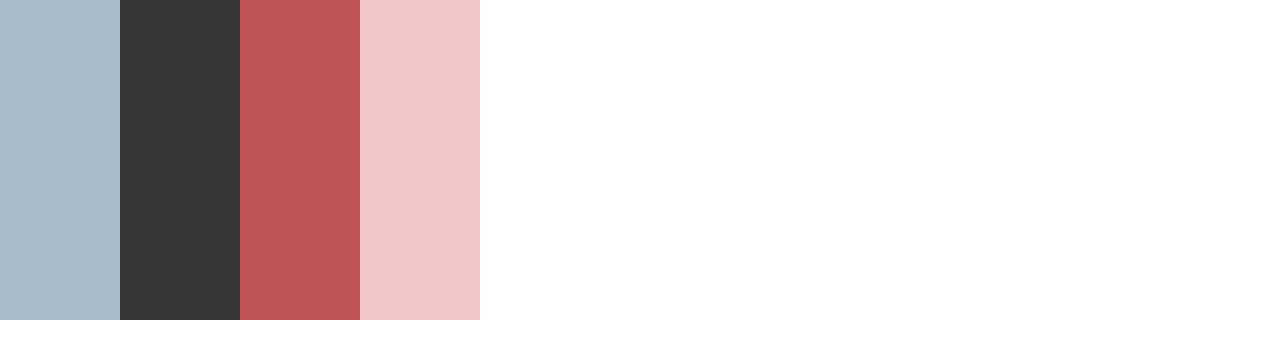
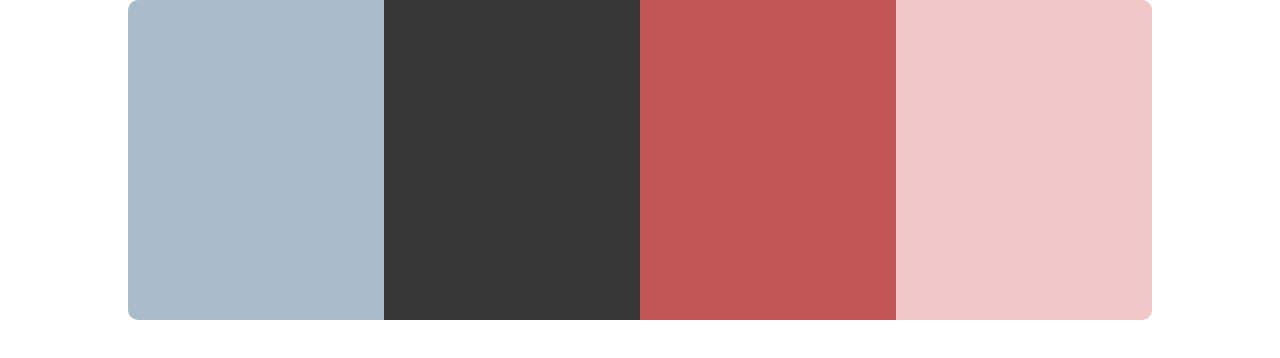
Before and after one commit to OpenYong/My-Color-Picker, a React (Create React App) app: page /palette/new in a window 1280 px wide. Shown: the top 358 px of the page. Built offline with nearby package versions, Linux system fonts and the light colour scheme.

Commit message:
Add NewPaletteForm styles

```diff
--- /dev/null
+++ b/src/components/Palette/DraggableColorContainer.js
@@ -0,0 +1,19 @@
+import React from "react";
+import styles from "./DraggableColorContainer.module.css";
+
+const DraggableColorContainer = (props) => {
+  const { onClick, color } = props;
+  return (
+    <div
+      className={styles["color-container"]}
+      onClick={() => onClick(color)}
+      style={{ backgroundColor: color }}
+    >
+      <div className={styles["color-container__right"]}>
+        <div className={styles["add-btn"]}> +</div>
+      </div>
+    </div>
+  );
+};
+
+export default DraggableColorContainer;
--- /dev/null
+++ b/src/components/Palette/DraggableColorContainer.module.css
@@ -0,0 +1,34 @@
+.color-container {
+  width: 100%;
+  height: 100%;
+  cursor: pointer;
+  position: relative;
+  display: flex;
+  justify-content: flex-end;
+}
+
+.color-container__right {
+  opacity: 0;
+  transition: opacity 300ms ease-in;
+  width: 2rem;
+  height: 100%;
+}
+
+.color-container__right:hover {
+  opacity: 1;
+}
+
+.add-btn {
+  position: absolute;
+  right: 0;
+  width: 2rem;
+  height: 2rem;
+  background-color: #fff;
+  transform: scale(1);
+  transition: transform 300ms ease-in;
+  border-radius: 50%;
+}
+
+.add-btn:hover {
+  transform: scale(1.2);
+}
--- a/src/components/Palette/NewPaletteForm.js
+++ b/src/components/Palette/NewPaletteForm.js
@@ -1,6 +1,7 @@
-import React, { useRef, useState } from "react";
+import React, { useState } from "react";
 import styles from "./NewPaletteForm.module.css";
 import { HexColorPicker } from "react-colorful";
+import DraggableColorContainer from "./DraggableColorContainer";
 
 const NewPaletteForm = () => {
   const [colors, setColors] = useState([
@@ -42,12 +43,10 @@ const NewPaletteForm = () => {
     <div className={styles["main-container"]}>
       <div className={styles["new-palette"]}>
         {colors.map((color) => (
-          <div
-            id="colorBox1"
-            className={styles["color-container"]}
-            onClick={() => colorContainerClickHandler(color.color)}
-            style={{ backgroundColor: color.color }}
-          ></div>
+          <DraggableColorContainer
+            onClick={colorContainerClickHandler}
+            color={color.color}
+          />
         ))}
       </div>
       {isPickerOpen && (
--- a/src/components/Palette/NewPaletteForm.module.css
+++ b/src/components/Palette/NewPaletteForm.module.css
@@ -1,10 +1,8 @@
 .new-palette {
-  width: 30rem;
+  width: 80%;
   height: 20rem;
   display: flex;
+  margin: 0 auto;
+  border-radius: 10px;
+  overflow: hidden;
 }
-
-.color-container {
-  width: 100%;
-  height: 100%;
-}
```
